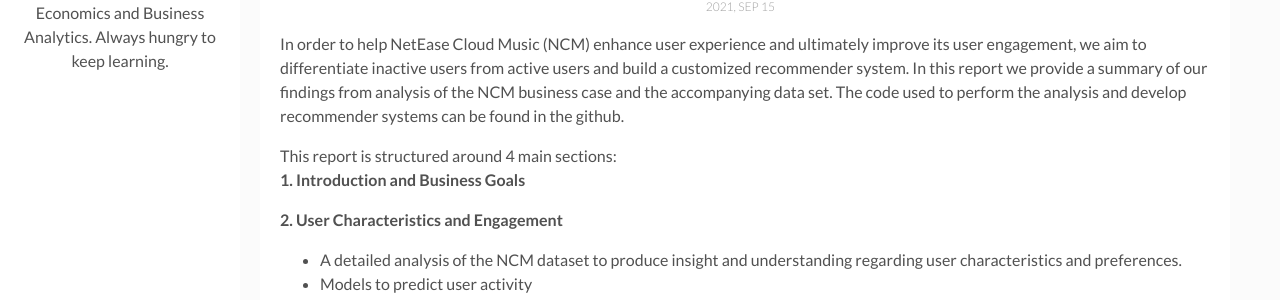
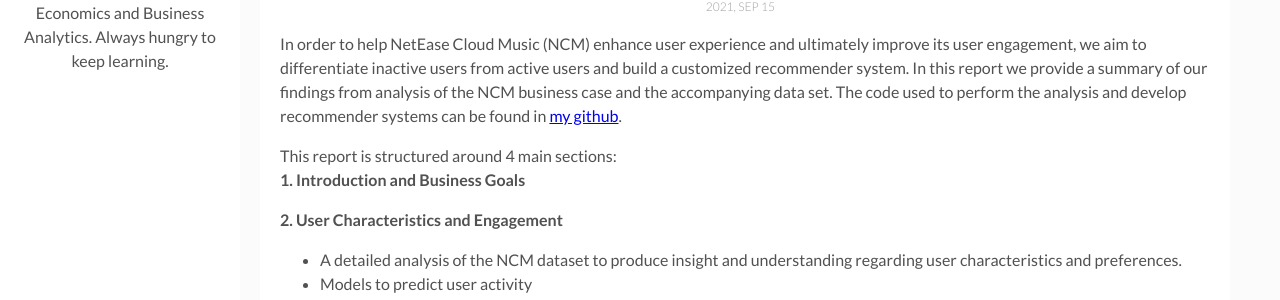
Before and after one commit to jing042323/jing-long, a Jekyll site: the page built from _posts/2021-09-15-NCM.markdown, in a window 1280 px wide and 900 px high, scrolled down 378 px. Shown: the part 226-526 px from the top of the window. Built offline with Jekyll 4.4.1, drawn with Linux system fonts in a browser that asks for light colours; comment, search, counter and statistics services are not loaded; some of the changed text lies outside the part shown.

Commit message:
update links

```diff
--- a/_posts/2021-09-15-NCM.markdown
+++ b/_posts/2021-09-15-NCM.markdown
@@ -8,7 +8,7 @@
 tags: [NetEase, Case Study, Business, Recommender System]
 ---
 
-In order to help NetEase Cloud Music (NCM) enhance user experience and ultimately improve its user engagement, we aim to differentiate inactive users from active users and build a customized recommender system. In this report we provide a summary of our findings from analysis of the NCM business case and the accompanying data set. The code used to perform the analysis and develop recommender systems can be found in the github.
+In order to help NetEase Cloud Music (NCM) enhance user experience and ultimately improve its user engagement, we aim to differentiate inactive users from active users and build a customized recommender system. In this report we provide a summary of our findings from analysis of the NCM business case and the accompanying data set. The code used to perform the analysis and develop recommender systems can be found in [my github](https://github.com/jing042323/Case-Study/tree/main/NCM).
 
 This report is structured around 4 main sections:
 **1. Introduction and Business Goals**
```
Also changed, not shown: other parts of _posts/2021-09-15-NCM.markdown (+2 -0 lines).
